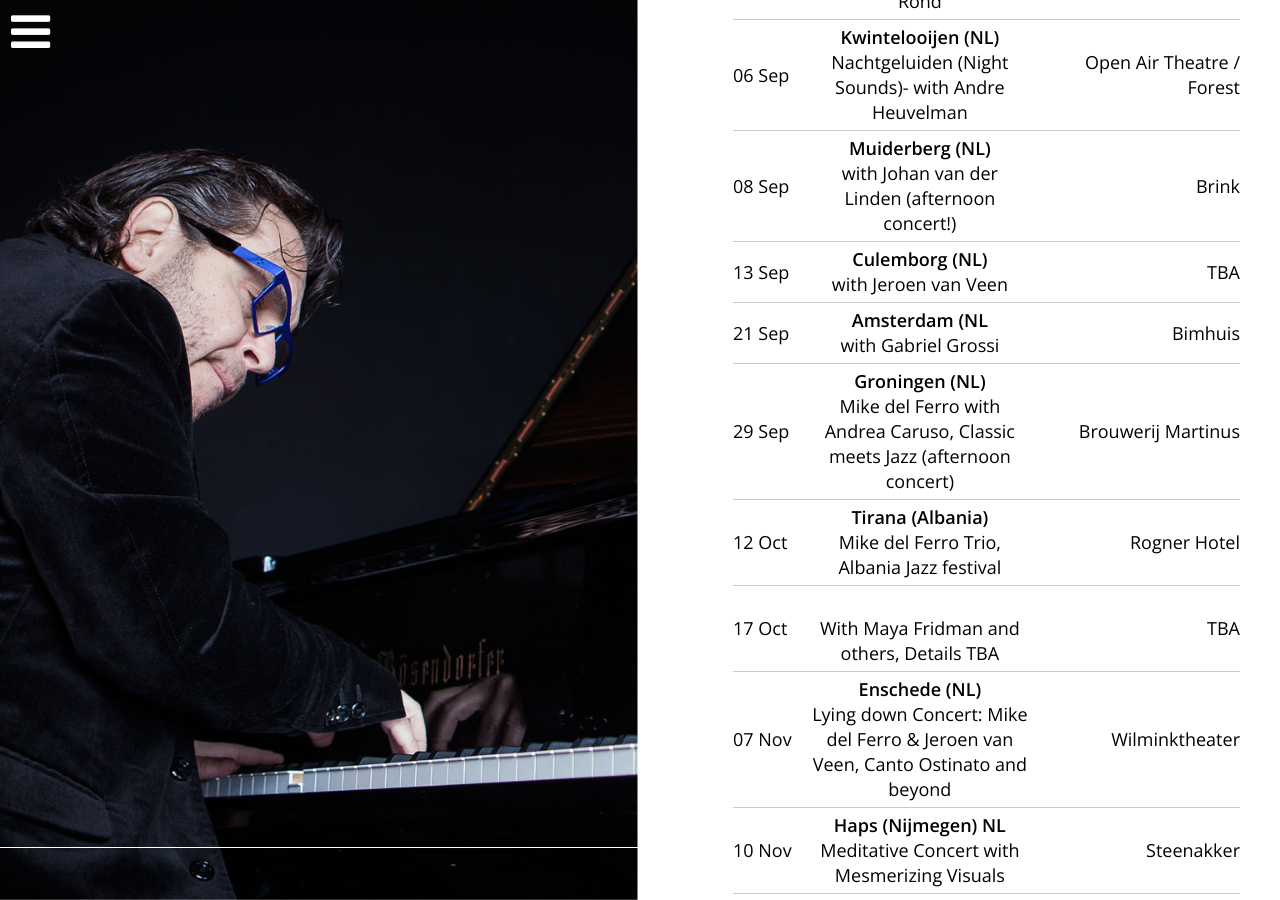
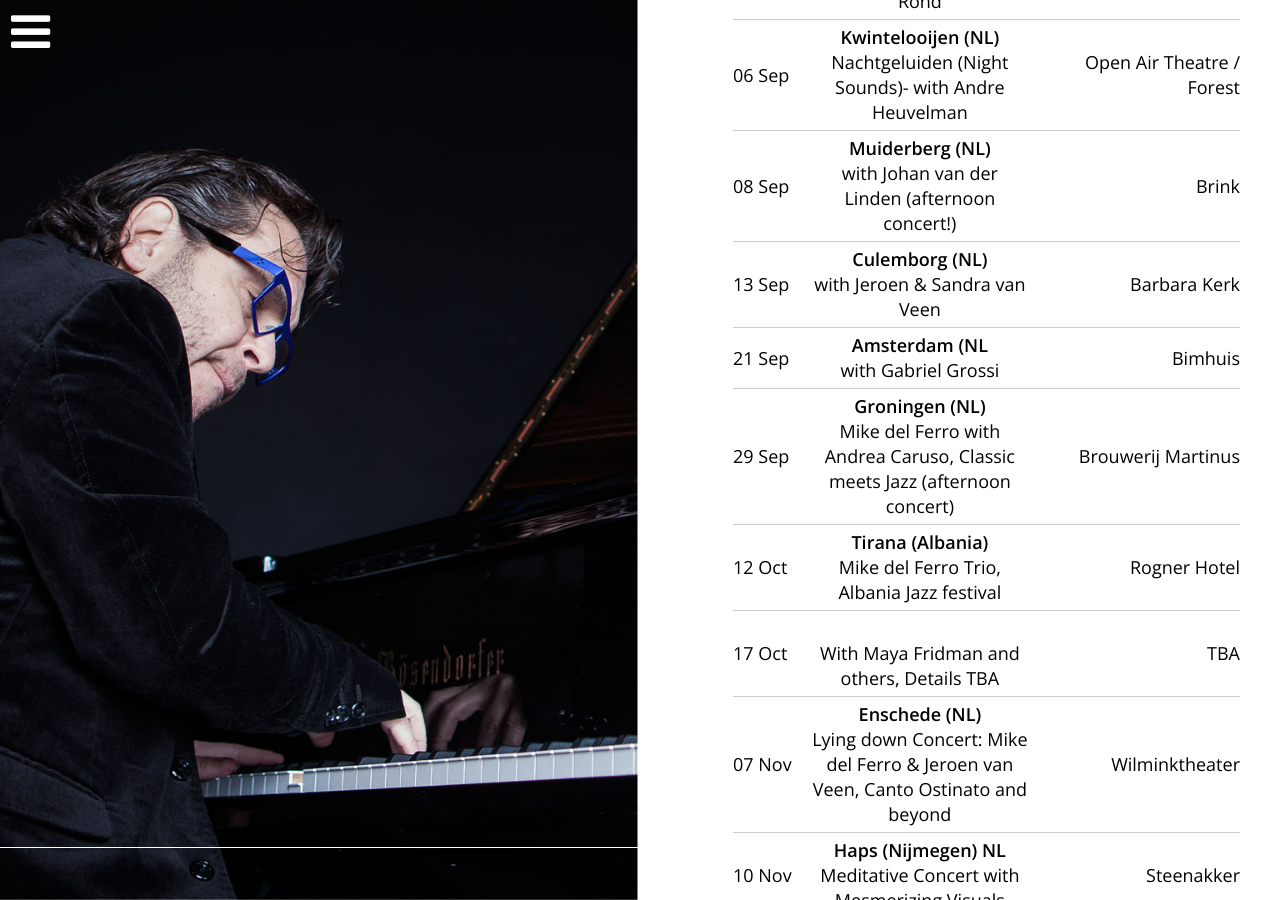
Before and after one commit to mikedelferro/website, a Jekyll site: the page built from agenda.html, in a window 1280 px wide and 900 px high, scrolled down 510 px. Built offline with Jekyll 4.4.1, drawn with Linux system fonts in a browser that asks for light colours; nearby versions of some CDN libraries.

Commit message:
Updated '_config.yml' via CloudCannon

```diff
--- a/_config.yml
+++ b/_config.yml
@@ -58,11 +58,11 @@ gigs:
     location: De Meerse
     venue: Hoofddorp (NL)
     url: 'https://www.demeerse.nl/'
-  - title: with Jeroen van Veen
+  - title: with Jeroen & Sandra van Veen
     date: 2019-09-13 19:00:00
-    location: TBA
+    location: Barbara Kerk
     venue: Culemborg (NL)
-    url: 'http://www.pianoculemborg.nl/'
+    url: 'http://www.pianoculemborg.nl/jubileum-concert/'
   - title: >-
       Slow Water Music - Live Concert with Mesmerizing Visuals of Water and
       Light-with Jeroen van Veen, Andre Heuvelman and Frans de Rond
```
